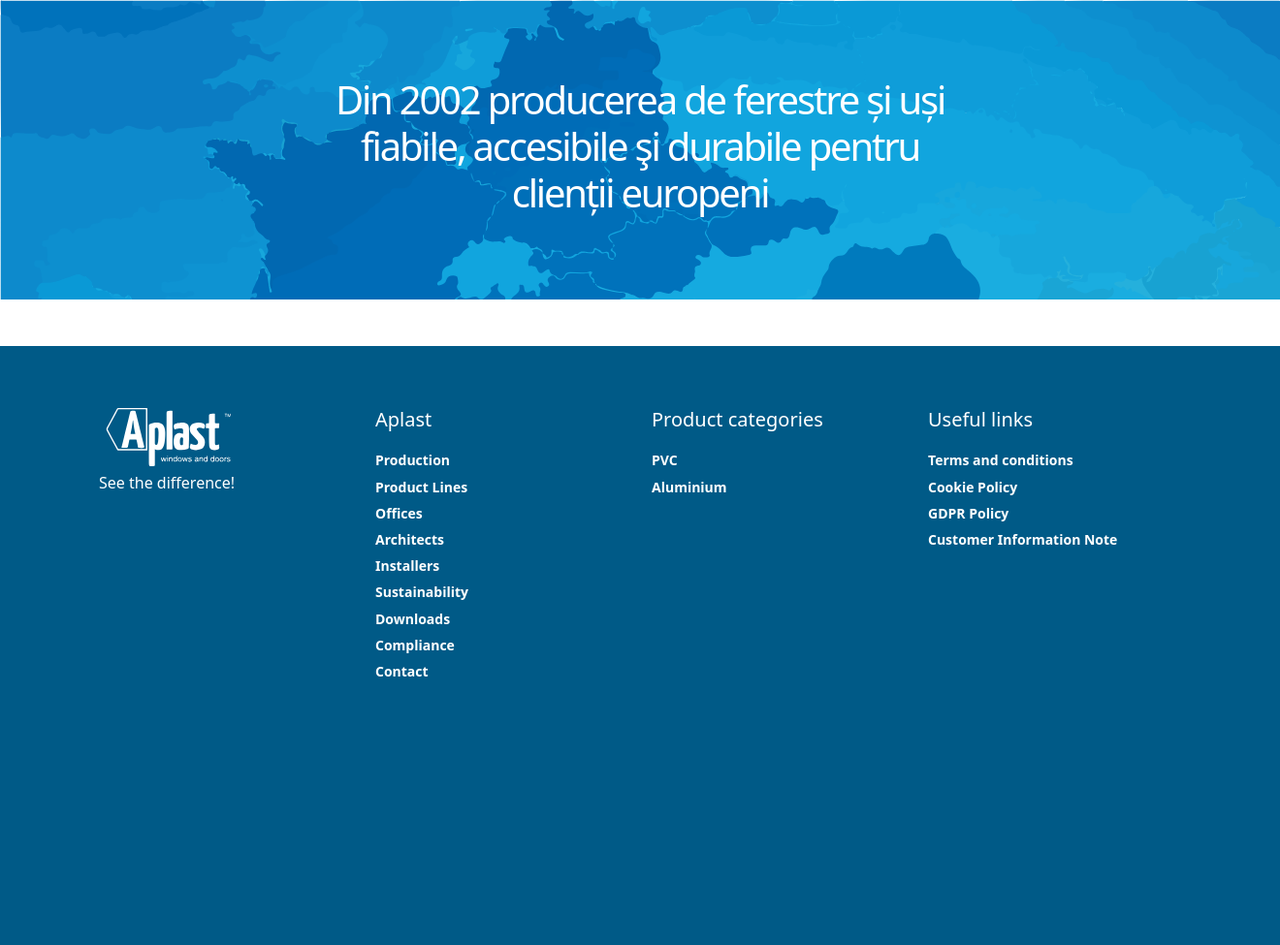
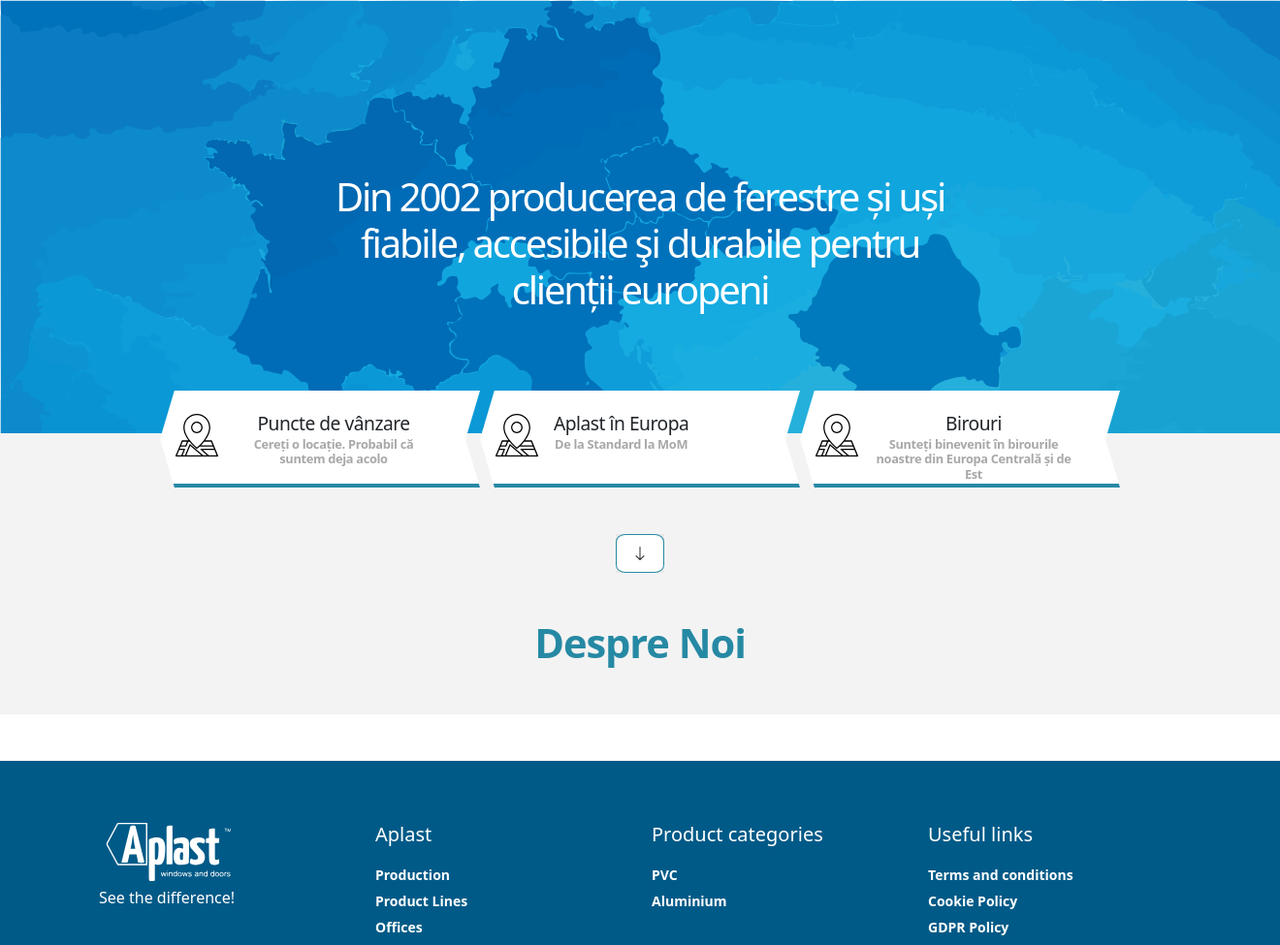
Before and after one commit to deiu25/aplast-site-configurator, a PHP site: page / in a window 1320 px wide; the page is wider, and only the part inside the window is pictured. Shown: the part 190-1165 px from the top of that part at 97% size. Before the commit the page ends 888 px from the top of that part, so only its background shows below. Run offline with PHP 8.4, Linux system fonts and the light colour scheme.

Commit message:
hero done

```diff
--- a/css/index.css
+++ b/css/index.css
@@ -1,25 +1,86 @@
-.hero-title {
+.main-heading {
   font-size: 2.5rem;
   letter-spacing: -0.055em;
   font-weight: 500;
   color: #ffff;
+  margin: 0;
+  text-align: center;
 }
 
-.custom-max-width {
-    max-width: 1050px;
-    width: 100%;
+/* poligon */
+.poligon {
+  width: 330px;
+  height: 100px;
+  background: #ffffff;
+  clip-path: polygon(100% 100%, 4.5% 100%, 0 50%, 4.5% 0, 100% 0, 95.5% 50%);
+  border-bottom: 4px solid #2689A4;
 }
 
+.heroh5 {
+  font-size: 1.2rem;
+  line-height: 1;
+  margin: 0 0 5px;
+  letter-spacing: -0.025em;
+}
+
+.heroP {
+  margin: 0;
+  font-size: 0.8rem;
+  color: #a8a8a8;
+  line-height: 1.2;
+  font-weight: 600;
+  letter-spacing: -0.025em;
+}
+
+/* arrow */
+.arrow-container {
+    background-color: rgba(172, 172, 172, 0.14);
+}
+
+.oval-container {
+    width: 50px;
+    height: 40px;
+    border-radius: 20%;
+    background-color: #fff;
+    display: flex;
+    justify-content: center;
+    align-items: center;
+    border: 1px solid #2689A4;
+    margin: 0 auto;
+}
+
+/* About */
+
+.title {
+    color: #2689A4;
+    font-weight: bold;
+    font-size: 2.6rem;
+    letter-spacing: -0.025em;
+}
+
+.abouSection {
+    background-color: rgba(172, 172, 172, 0.14);
+    max-height: 500px;
+    padding: auto;
+    margin: 0;
+    display: flex;
+    justify-content: center;
+    align-items: center;
+    flex-direction: column;
+  }
+
+  .abouth1 {
+    color: rgba(241, 240, 240, 0.14);
+  }
 
   @media (max-width: 767px) {
-    .hero-title {
+    .main-heading {
       font-size: 1.5rem;
     }
   }
 
-
   @media (max-width: 400px) {
-    .hero-title {
+    .main-heading {
       font-size: 0.5rem;
     }
   }
--- a/getsvg.php
+++ b/getsvg.php
@@ -18,6 +18,8 @@
   $file = './images/logoWhite.svg';
 } else if ($svg == 'map') {
   $file = './images/map.svg';
+} else if ($svg == 'pointOfSale') {
+  $file = './images/pointOfSale.svg';
 }
 
 header('Content-Type: image/svg+xml');
--- a/index.php
+++ b/index.php
@@ -3,17 +3,67 @@
 <!-- Navigation -->
 <?php include "includes/navigation.php"; ?>
 
+<div class="row">
+    <div class="hero">
+        <div class="position-relative hero-top">
+            <img class="img-fluid" src="getsvg.php?svg=map" alt="map">
 
-<div class="">
-    <div class="position-relative hero-top">
-        <div class="row">
-            <img class="map-svg" src="getsvg.php?svg=map" alt="map">
+            <div class="text-center position-absolute top-50 start-50 translate-middle">
+                <h2 class="hero-title main-heading">Din 2002 producerea de ferestre și uși fiabile, accesibile şi durabile pentru clienții europeni</h2>
+            </div>
+
+            <div class="poligon-div d-flex justify-content-center position-absolute bottom-0 start-50 translate-middle-x">
+                <div class="poligon d-flex flex-row pctDeVanzare">
+                    <div class="mx-3 mt-4">
+                        <img class="" src="getsvg.php?svg=pointOfSale" alt="pointOfSale">
+                    </div>
+                    <div class="mt-4 me-5">
+                        <h5 class="text-center heroh5">Puncte de vânzare</h5>
+                        <p class="text-center heroP">Cereți o locație. Probabil că suntem deja acolo</p>
+                    </div>
+                </div>
+                <div class="poligon d-flex flex-row pctDeVanzare">
+                    <div class="mx-3 mt-4">
+                        <img class="" src="getsvg.php?svg=pointOfSale" alt="pointOfSale">
+                    </div>
+                    <div class="mt-4 me-5">
+                        <h5 class="text-center heroh5">Aplast în Europa</h5>
+                        <p class="text-center heroP">De la Standard la MoM</p>
+                    </div>
+                </div>
+                <div class="poligon d-flex flex-row pctDeVanzare">
+                    <div class="mx-3 mt-4">
+                        <img class="" src="getsvg.php?svg=pointOfSale" alt="pointOfSale">
+                    </div>
+                    <div class="mt-4 me-5">
+                        <h5 class="text-center heroh5">Birouri</h5>
+                        <p class="text-center heroP">Sunteți binevenit în birourile noastre din Europa Centrală și de Est</p>
+                    </div>
+                </div>
+            </div>
+
+            <div class="abouSection">
+                <div></div>
+                <h1 class="abouth1">sometexthere</h1>
+            </div>
         </div>
-        <div class="position-absolute top-50 start-50 translate-middle">
-            <h2 class="hero-title text-center">Din 2002 producerea de ferestre și uși fiabile, accesibile şi durabile pentru clienții europeni</h2>
+    </div>
+
+    <div class="abouSection">
+        <div class="arrow-container mt-5">
+            <div class="oval-container">
+                <i class="bi bi-arrow-down arrow-icon"></i>
+            </div>
         </div>
+        <div class="mt-5"></div>
+        <h1 class="title mb-5 title">Despre Noi</h1>
     </div>
 </div>
 
 
+
+
+</div>
+
+
 <?php include "includes/footer.php"; ?>
--- a/js/script.js
+++ b/js/script.js
@@ -67,11 +67,17 @@
     interval: 100,
 });
 
-scroll.reveal(`.main-heading , .services .serv , .menu .title`, {
+scroll.reveal(`.main-heading`, {
     origin: "top",
     interval: 100,
 });
-scroll.reveal(`.about .image`, {
+
+scroll.reveal(`.title`, {
+    origin: "top",
+    interval: 100,
+});
+
+scroll.reveal(`.pctDeVanzare`, {
     origin: "left",
 });
 scroll.reveal(`.about .content`, {
```
Also changed, not shown: images/map.svg, images/pointOfSale.svg (added). Lines whose indentation alone changed are shown as unchanged.
